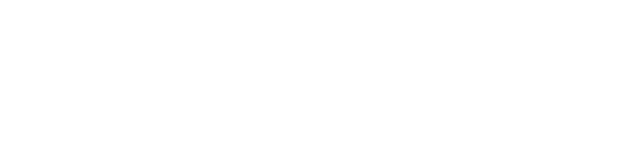
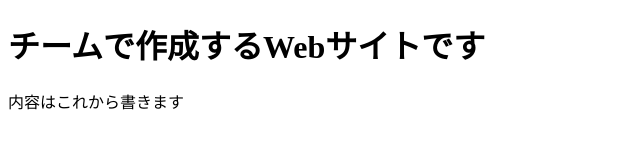
Before and after one commit to s1f10240260/team-project-9, a plain HTML site: page index.html in a window 1280 px wide. Shown: the whole page, without its empty margins (0-640 px from the left). Drawn offline with Linux system fonts and the light colour scheme.

Commit message:
Update index.html

```diff
--- a/index.html
+++ b/index.html
@@ -3,9 +3,11 @@
 <head>
     <meta charset="UTF-8">
     <meta name="viewport" content="width=device-width, initial-scale=1.0">
-    <title>Document</title>
+    <title>チームで作るWebサイト</title>
 </head>
 <body>
+    <h1>チームで作成するWebサイトです</h1>
+    <p>内容はこれから書きます</p>
 
 </body>
 </html>
```
